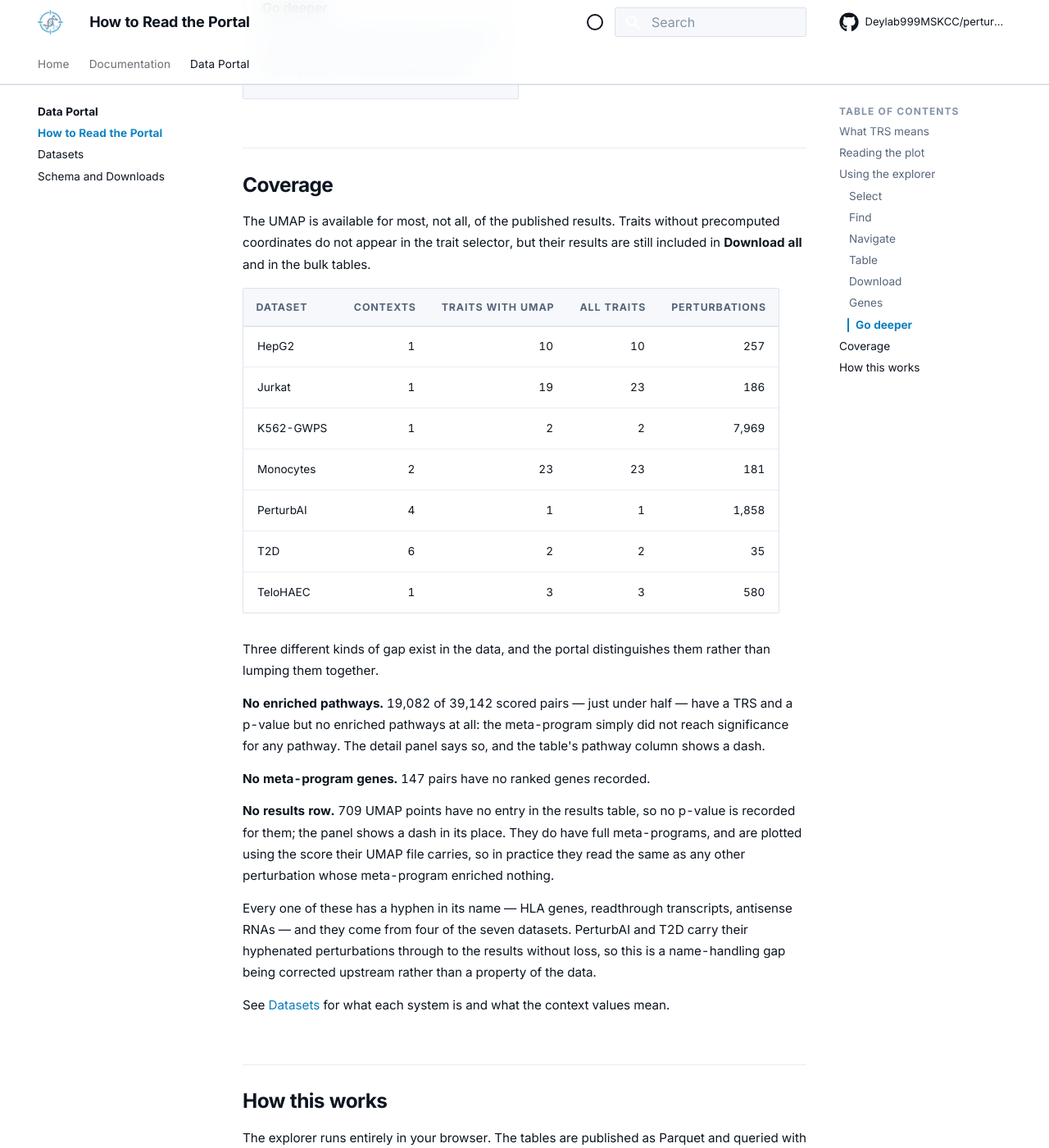
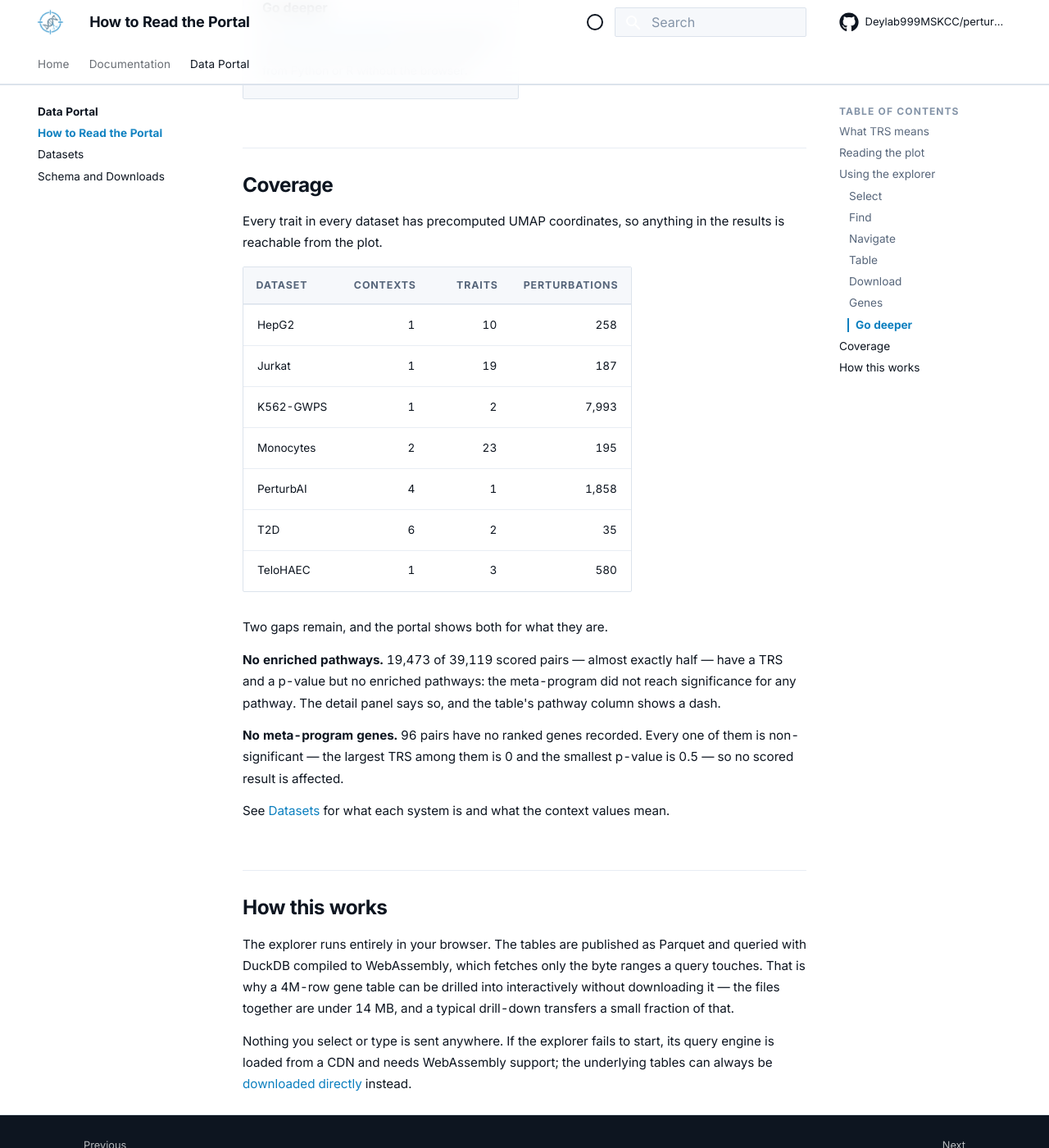
Before and after one commit to Deylab999MSKCC/perturbscape-docs, an MkDocs documentation site: the page built from docs/data/guide.md, in a window 1280 px wide and 1400 px high, scrolled down 2283 px. Shown: the whole window at 82% size. Built offline with MkDocs 1.6.1 and Material for MkDocs 9.7.7, drawn with Linux system fonts in a browser that asks for light colours; comment, search, counter and statistics services are not loaded; some of the changed text lies outside the part shown.

Commit message:
Rebuild from corrected source data
The upstream hyphen fix landed. Rebuilding against it closes the gap entirely:
umap points with no results row go from 709 to 0, so every plotted point now has
a TRS, a p-value, genes and pathways. HLA-F in Monocytes KD, previously showing
a dash for its p-value and no pathways, now reports P = 0.0012 with ten enriched
pathways.

Other changes that follow from the new files:
- perturbation counts rise where hyphenated names were being dropped: HepG2
  257->258, Jurkat 186->187, K562-GWPS 7,969->7,993, Monocytes 181->195
- Jurkat drops from 23 traits to 19, and every trait in every dataset now has
  UMAP coordinates, so the "traits without a UMAP" caveat is gone
- 39,119 pairs, 3,896,837 gene ranks
- rows with no enriched pathways: 19,082 -> 19,473, still the expected NA case
- pairs with no meta-program genes: 147 -> 96, and all 96 are non-significant
  (largest TRS 0, smallest p-value 0.5), so no scored result is affected

Counts updated across the landing page, guide, datasets, schema and README.

Co-Authored-By: Claude Opus 5 <noreply@anthropic.com>

```diff
--- a/docs/data/guide.md
+++ b/docs/data/guide.md
@@ -5,10 +5,10 @@ edges of the data are.
 
 <div class="ps-metrics" markdown>
 <div class="ps-metric"><span class="ps-metric-value">7</span><span class="ps-metric-label">Datasets</span></div>
-<div class="ps-metric"><span class="ps-metric-value">10,223</span><span class="ps-metric-label">Perturbations</span></div>
+<div class="ps-metric"><span class="ps-metric-value">10,260</span><span class="ps-metric-label">Perturbations</span></div>
 <div class="ps-metric"><span class="ps-metric-value">39</span><span class="ps-metric-label">Traits</span></div>
-<div class="ps-metric"><span class="ps-metric-value">39,142</span><span class="ps-metric-label">Pairs</span></div>
-<div class="ps-metric"><span class="ps-metric-value">4.0M</span><span class="ps-metric-label">Gene ranks</span></div>
+<div class="ps-metric"><span class="ps-metric-value">39,119</span><span class="ps-metric-label">Pairs</span></div>
+<div class="ps-metric"><span class="ps-metric-value">3.9M</span><span class="ps-metric-label">Gene ranks</span></div>
 </div>
 
 ## What TRS means
@@ -106,41 +106,29 @@ reads, and can be queried directly from Python or R without the browser.
 
 ## Coverage
 
-The UMAP is available for most, not all, of the published results. Traits
-without precomputed coordinates do not appear in the trait selector, but their
-results are still included in **Download all** and in the bulk tables.
+Every trait in every dataset has precomputed UMAP coordinates, so anything in
+the results is reachable from the plot.
 
-| Dataset | Contexts | Traits with UMAP | All traits | Perturbations |
-|---|---:|---:|---:|---:|
-| HepG2 | 1 | 10 | 10 | 257 |
-| Jurkat | 1 | 19 | 23 | 186 |
-| K562-GWPS | 1 | 2 | 2 | 7,969 |
-| Monocytes | 2 | 23 | 23 | 181 |
-| PerturbAI | 4 | 1 | 1 | 1,858 |
-| T2D | 6 | 2 | 2 | 35 |
-| TeloHAEC | 1 | 3 | 3 | 580 |
+| Dataset | Contexts | Traits | Perturbations |
+|---|---:|---:|---:|
+| HepG2 | 1 | 10 | 258 |
+| Jurkat | 1 | 19 | 187 |
+| K562-GWPS | 1 | 2 | 7,993 |
+| Monocytes | 2 | 23 | 195 |
+| PerturbAI | 4 | 1 | 1,858 |
+| T2D | 6 | 2 | 35 |
+| TeloHAEC | 1 | 3 | 580 |
 
-Three different kinds of gap exist in the data, and the portal distinguishes
-them rather than lumping them together.
+Two gaps remain, and the portal shows both for what they are.
 
-**No enriched pathways.** 19,082 of 39,142 scored pairs — just under half — have
-a TRS and a p-value but no enriched pathways at all: the meta-program simply did
-not reach significance for any pathway. The detail panel says so, and the
-table's pathway column shows a dash.
+**No enriched pathways.** 19,473 of 39,119 scored pairs — almost exactly half —
+have a TRS and a p-value but no enriched pathways: the meta-program did not
+reach significance for any pathway. The detail panel says so, and the table's
+pathway column shows a dash.
 
-**No meta-program genes.** 147 pairs have no ranked genes recorded.
-
-**No results row.** 709 UMAP points have no entry in the results table, so no
-p-value is recorded for them; the panel shows a dash in its place. They do have
-full meta-programs, and are plotted using the score their UMAP file carries, so
-in practice they read the same as any other perturbation whose meta-program
-enriched nothing.
-
-Every one of these has a hyphen in its name — HLA genes, readthrough
-transcripts, antisense RNAs — and they come from four of the seven datasets.
-PerturbAI and T2D carry their hyphenated perturbations through to the results
-without loss, so this is a name-handling gap being corrected upstream rather
-than a property of the data.
+**No meta-program genes.** 96 pairs have no ranked genes recorded. Every one of
+them is non-significant — the largest TRS among them is 0 and the smallest
+p-value is 0.5 — so no scored result is affected.
 
 See [Datasets](datasets.md) for what each system is and what the context values
 mean.
```
Also changed, not shown: README.md (+2 -2 lines), docs/data/datasets.md (+8 -13 lines), docs/data/schema.md (+8 -5 lines), docs/index.md (+3 -3 lines), docs/data/tables/manifest.json, 3 other files.
